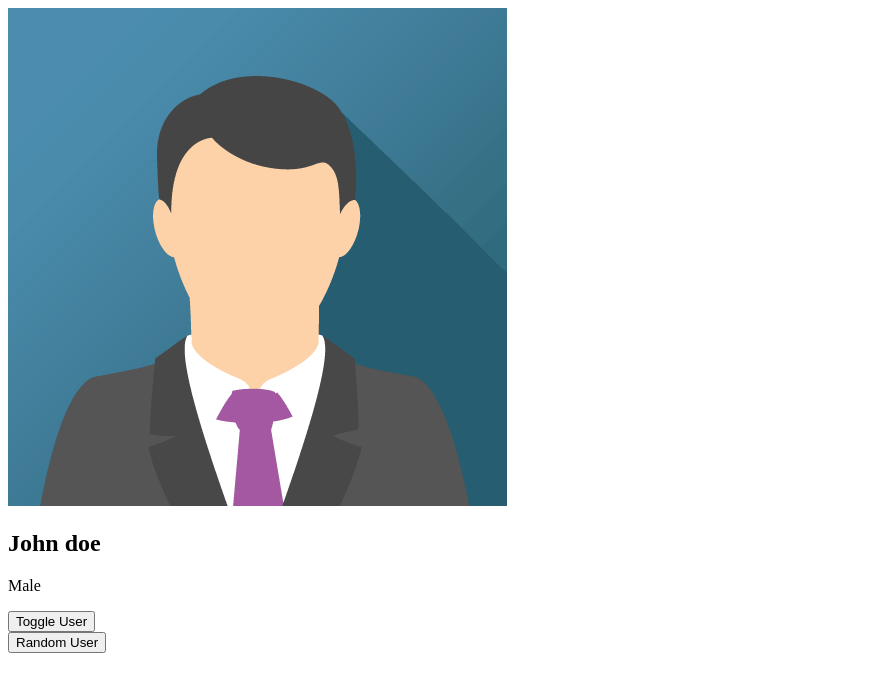
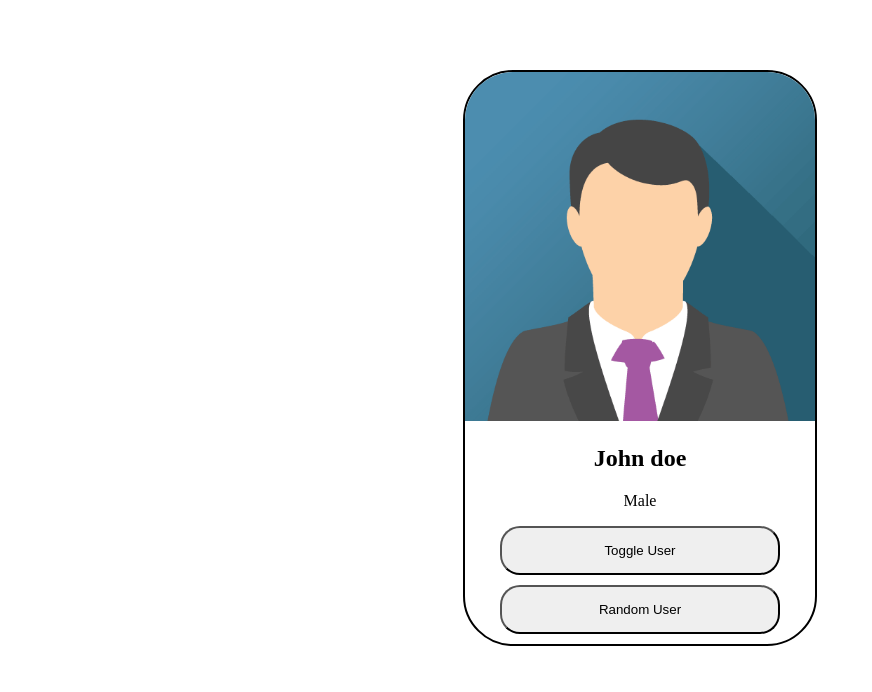
Before and after one commit to annamchaithanya07/web-dev-bootcamp, a website: page frontend/index.html in a window 1280 px wide. Shown: the whole page, without its empty margins (0-872 px from the left). Drawn offline with Linux system fonts and the light colour scheme.

Commit message:
card created

```diff
--- a/frontend/index.html
+++ b/frontend/index.html
@@ -8,7 +8,7 @@
 </head>
 <body>
 <!-- <h1>Hello World</h1> -->
- <div>
+ <div class="card">
     <img src="john.png" alt="User Image">
     <h2>John doe</h2>
     <p>Male</p>
--- a/frontend/style.css
+++ b/frontend/style.css
@@ -1,3 +1,32 @@
 h1{
     color: blue;
 }
+
+.card{
+    border-style: solid;
+    border-width: 2px;
+    border-color: black;
+    border-radius: 50px;
+    width: 350px;
+    overflow: hidden;
+    text-align: center;
+    margin-top:70px;
+    margin-left: auto;
+    margin-right: auto;
+}
+
+.card img{
+   width: 100%;
+
+}
+.card button{
+    width: 80%;
+    padding: 15px;
+    margin-bottom: 10px;
+    border-radius: 20px;
+}
+
+.card button:hover{
+    background-color: blue;
+    color: pink;
+}
```
